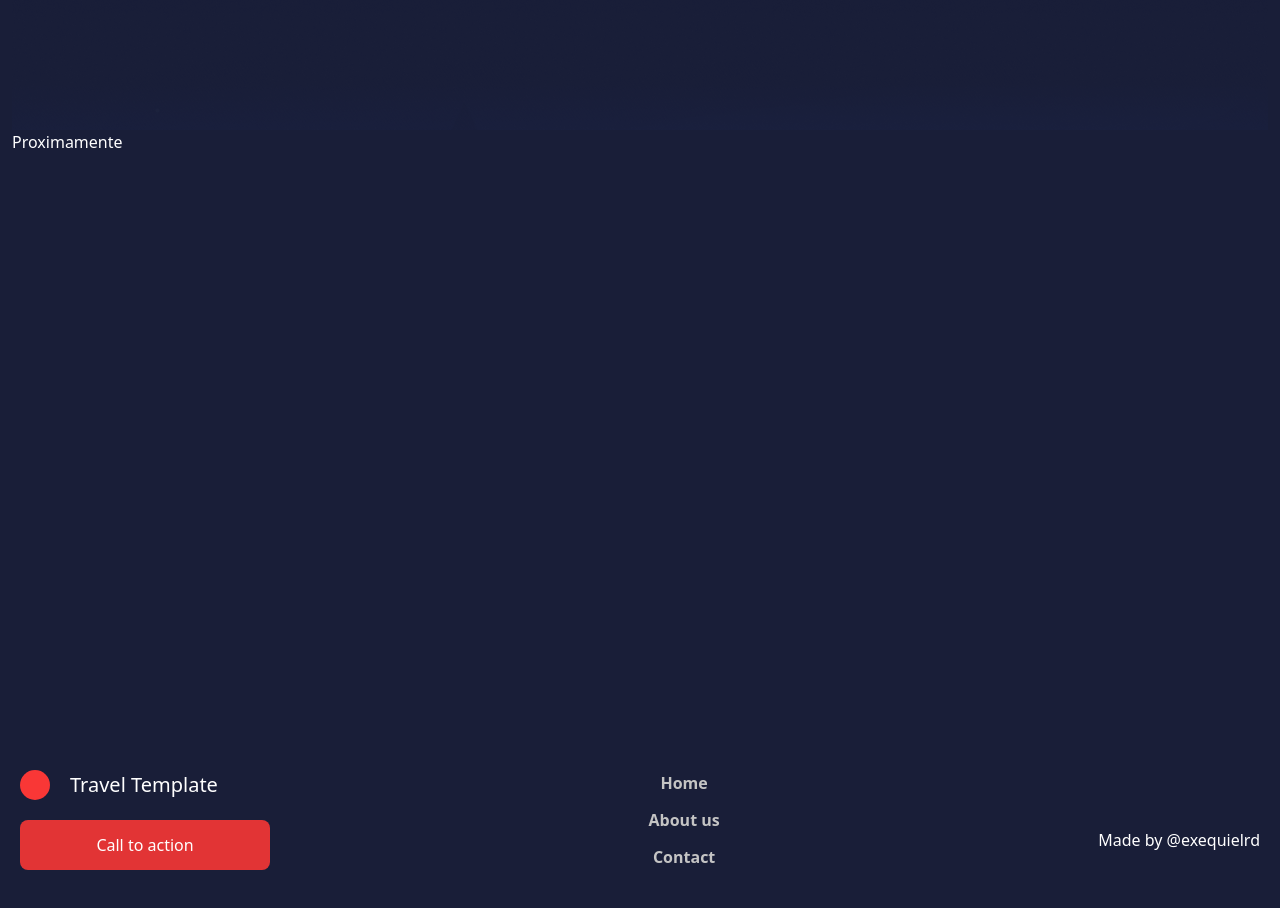
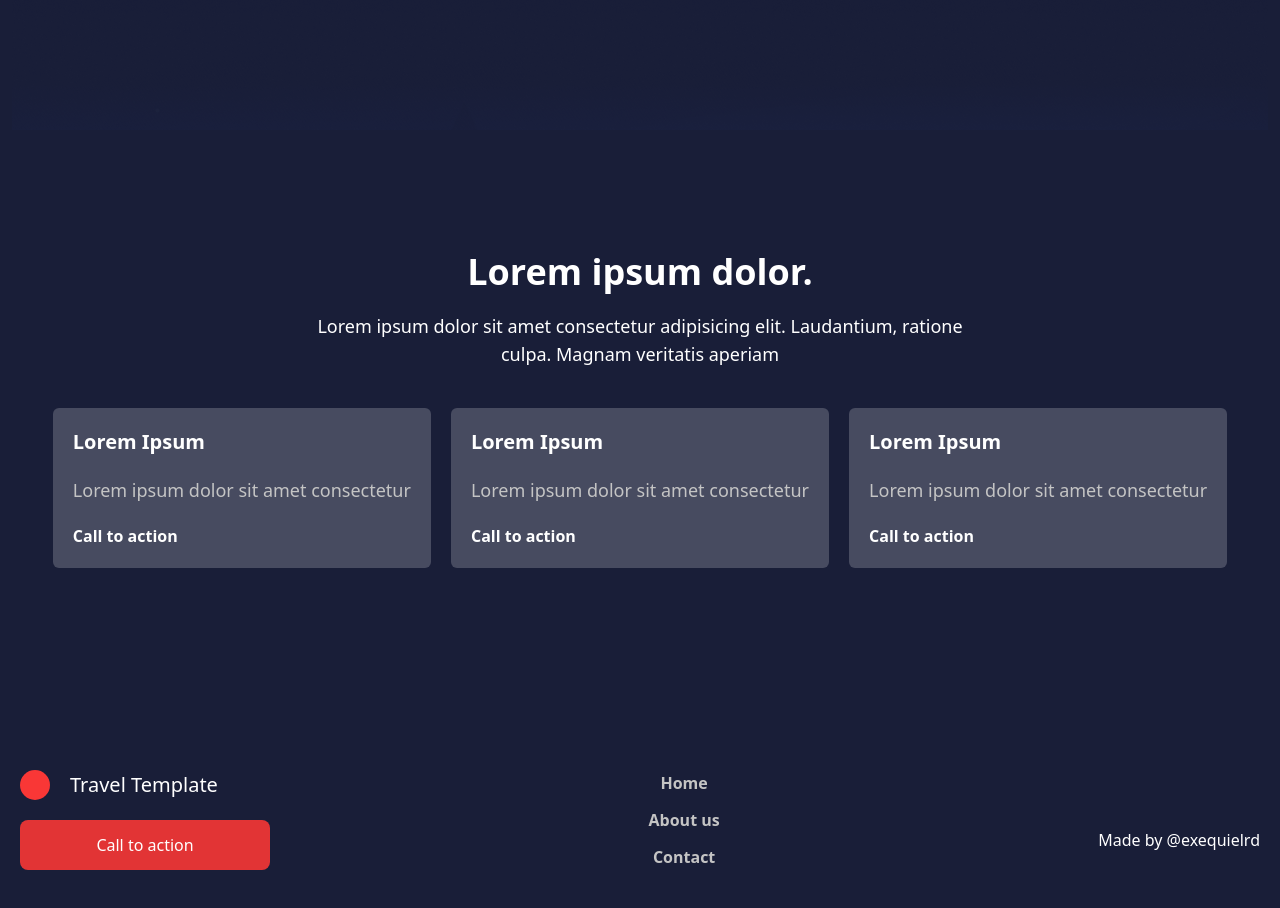
Before and after one commit to Exequielrd/travel-template, a Vue app: page / in a window 1280 px wide. Shown: the part 2820-3728 px from the top of the page. Built offline with nearby package versions, Linux system fonts and the light colour scheme.

Commit message:
cards section

```diff
--- a/src/components/sections/CardsSection.vue
+++ b/src/components/sections/CardsSection.vue
@@ -1,7 +1,16 @@
-<script setup></script>
+<script setup>
+import SimpleCard from '../shared/SimpleCard.vue'
+</script>
 
 <template>
-  <div class="w-full min-h-[70vh]">
-    <h2>Proximamente</h2>
+  <div class="w-full min-h-[70vh] flex flex-col justify-center items-center">
+    <h2 class="text-4xl font-bold text-center">Lorem ipsum dolor.</h2>
+    <p class="text-center text-lg mt-5 mb-10 max-w-[65ch]">
+      Lorem ipsum dolor sit amet consectetur adipisicing elit. Laudantium, ratione culpa. Magnam
+      veritatis aperiam
+    </p>
+    <div class="flex gap-5">
+      <SimpleCard v-for="i of 3" :key="i" />
+    </div>
   </div>
 </template>
```
